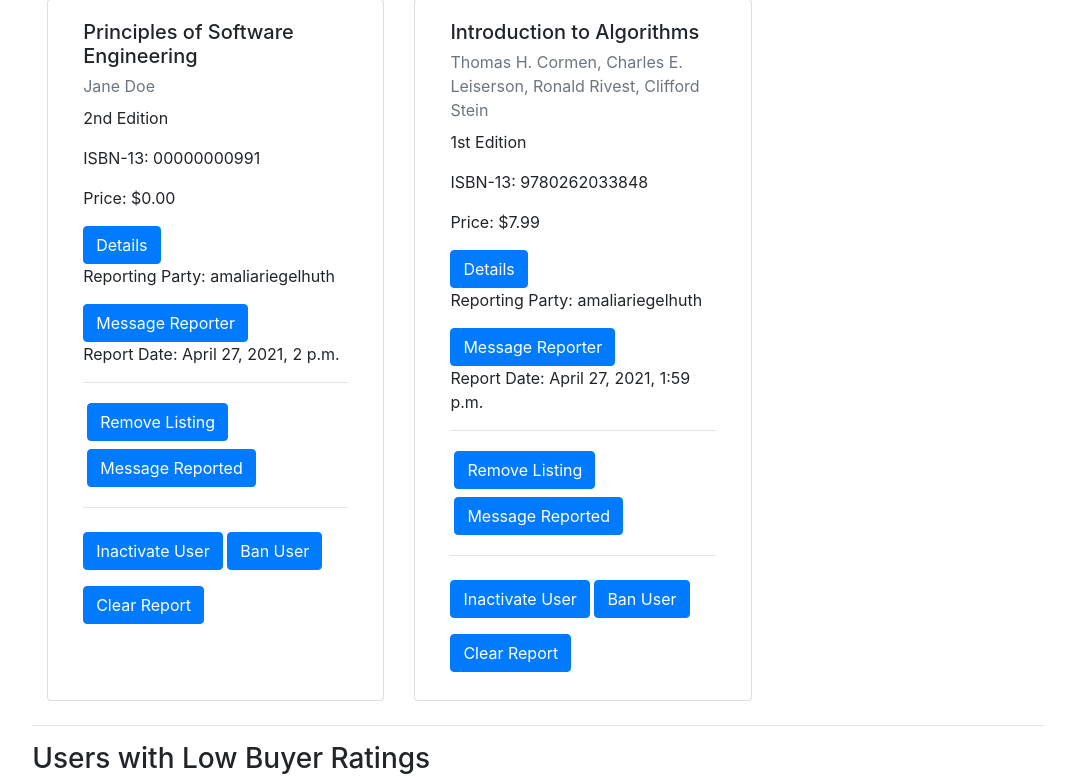
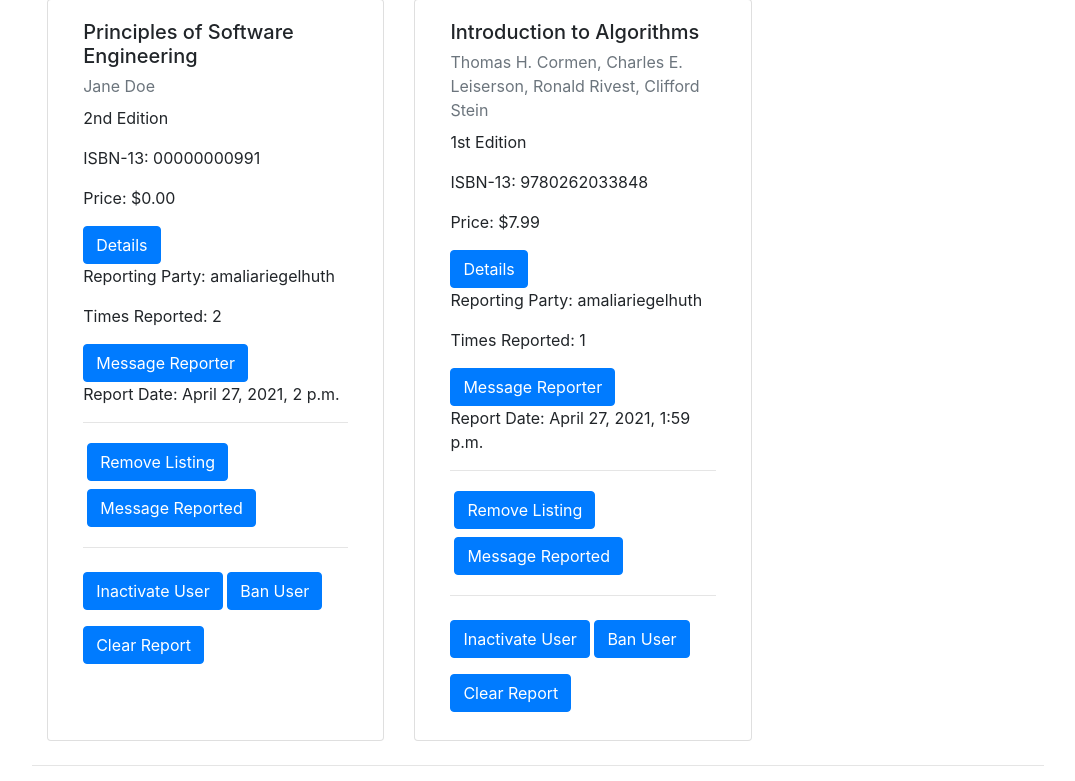
Before and after one commit to ADelCastillo1798/Oasis-Copy, a Django app: page /pages/admin/ in a window 1280 px wide. Shown: the part 452-1233 px from the top of the page, without its empty margins (102-1177 px from the left). Run offline with Django 3.2, Linux system fonts and the light colour scheme; a user stored in the database is signed in; data comes from the database, SQL or seed files in the repository; both versions use the stored data as it was after the commit; some libraries are stand-ins or nearby versions.

Commit message:
Added times_reported implementation

```diff
--- a/pages/templates/admin_view.html
+++ b/pages/templates/admin_view.html
@@ -31,6 +31,7 @@
 					<p class="card-text">Price: ${{ object.price}}</p>
 					<a href="{{ object.get_absolute_url }}" class="btn btn-primary">Details</a>
 					<p class="card-text">Reporting Party: {{object.report.sent_by}}</p>
+					<p class="card-text">Times Reported: {{object.times_reported}}</p>
 					<a href="{% url 'newuserconversation' object.report.sent_by.id %}" class="btn btn-primary">Message Reporter</a>
 					<p class="card-text">Report Date: {{object.report.date_reported}}</p>
 					<hr/>
--- a/pages/views.py
+++ b/pages/views.py
@@ -333,6 +333,8 @@ def clearlisting(request, oid):
     item = Listing.objects.all().exclude(report = None)
     item = item.filter(id=oid)
     for i in item:
+        i.times_reported = 0
+        i.save()
         i.report.delete()
     return redirect('/pages/admin/')
 
```
Also changed, not shown: db.sqlite3 (added).
